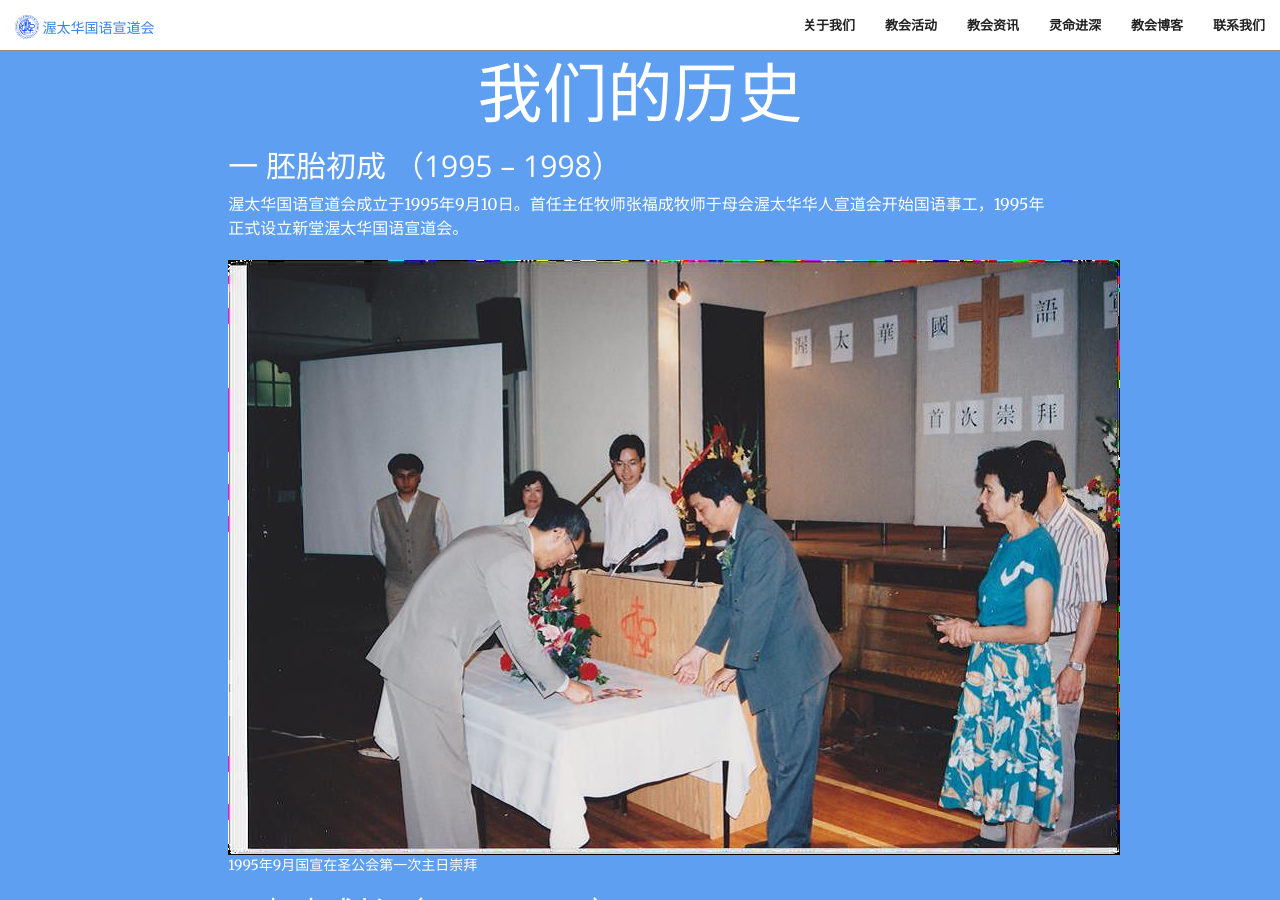
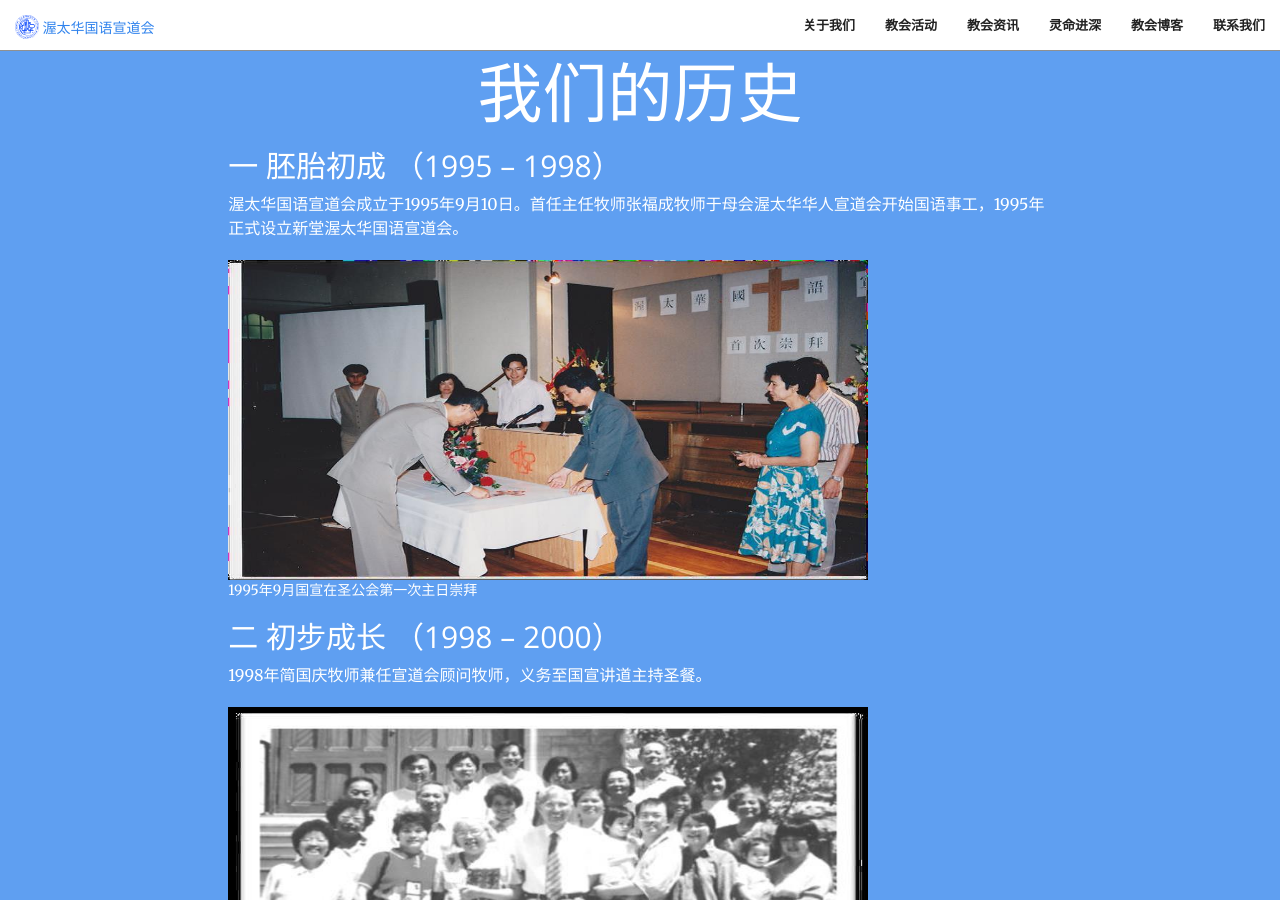
Before and after one commit to JonasYow/ottawaomac, a Jekyll site: the page built from history.md, in a window 1280 px wide and 900 px high, scrolled down 963 px. Built offline with Jekyll 4.4.1, drawn with Linux system fonts in a browser that asks for light colours.

Commit message:
add image style to control image size and position

```diff
--- a/_includes/image_history.html
+++ b/_includes/image_history.html
@@ -1,4 +1,4 @@
 <figure class="image">
-  <img src="{{ site.url }}{{ include.url }}" alt="{{ include.description }}" title="{{ include.description }}">
+  <img style="text-align: left; width:640px;height:320px;" src="{{ site.url }}{{ include.url }}" alt="{{ include.description }}" title="{{ include.description }}">
   <figcaption>{{ include.description }}</figcaption>
 </figure>
```
